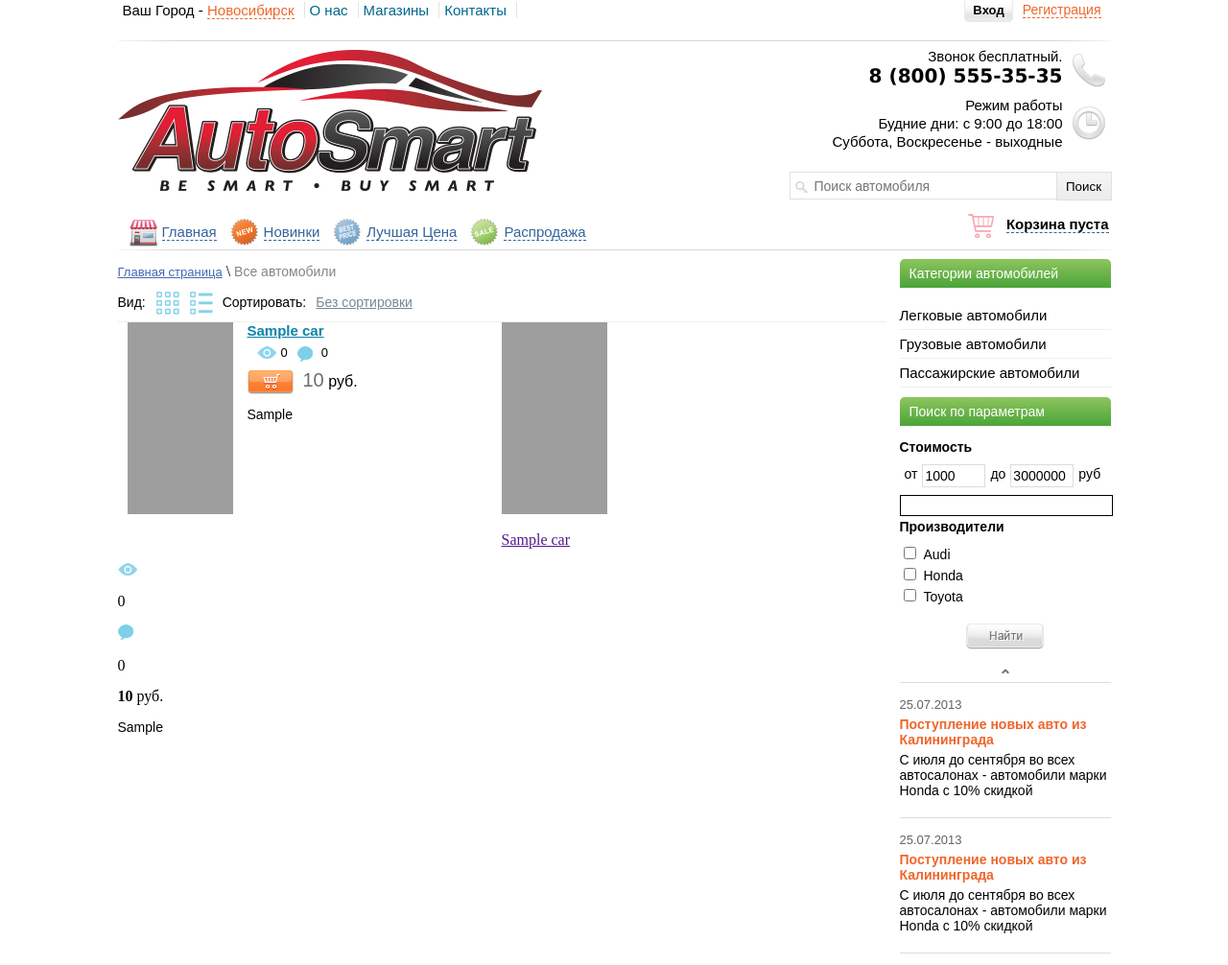
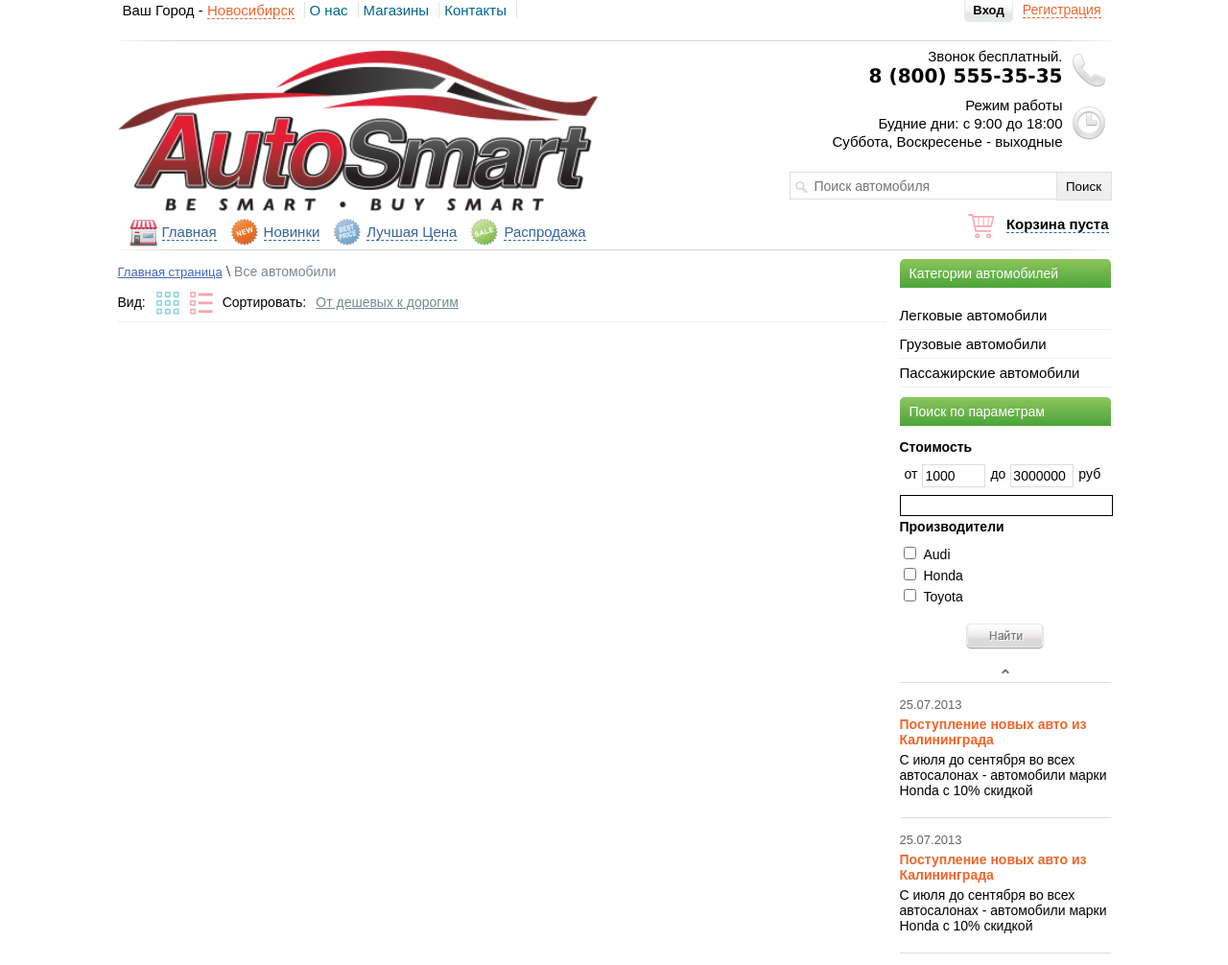
Before and after one commit to ENS1337/autosmart, a PHP site: page /index.php?sort=price-asc in a window 1280 px wide. Shown: the top 1006 px of the page at 96% size. Run offline with PHP 8.4, Linux system fonts and the light colour scheme; tables that the repository leaves empty or names only in its code hold one stand-in row (values such as "Sample post"); grey boxes are pictures that could not be loaded.

Commit message:
Applied auto sorting on the main page

```diff
--- a/www/css/style.css
+++ b/www/css/style.css
@@ -86,6 +86,8 @@
     height: 5px;
 }
 #img-logo{
+    width: 500px;
+    height: 180px;
     position: absolute;
 }
 /* Блок с информацией о работе автомагазина */
@@ -425,9 +427,9 @@
     border: 1px solid #A3C0D2;
     position: absolute;
     width: 200px;
-    height: 108px;
     background-color: white;
     padding-top: 5px;
+    padding-bottom: 5px;
     display: none;
 }
 #sorting-list li{
@@ -438,6 +440,7 @@
     font: 15px sans-serif;
     text-decoration: none;
     color: black;
+    background-color: white;
 }
 #sorting-list a:hover{
     text-decoration: underline;
@@ -469,6 +472,7 @@
 .reviews-and-counts-grid{
     height: 20px;
     margin-top: 5px;
+    margin-left: 45px;
 }
 .reviews-and-counts-grid > li{
     float: left;
@@ -509,6 +513,82 @@
     background: url(/images/add-cart-active.png);
 }
 .mini-featurescar{
-    font:14px/16px sans-serif;
+    font:12px/14px sans-serif;
     margin-top: 10px;
 }
+/*Линейный стиль магазина*/
+.block-images-list{
+    float: left;
+    margin-right: 15px;
+    min-height: 160px;
+    height: auto;
+}
+#block-car-list{
+    display: none;
+}
+#block-car-list > li{
+    border-bottom: 1px solid #E6E6E6;
+    min-height: 160px;
+    height: auto;
+    margin-top: 15px;
+    padding-bottom: 5px;
+}
+.reviews-and-counts-list{
+    position: absolute;
+    margin-left: 670px;
+}
+.reviews-and-counts-list > li{
+    float: left;
+    margin-left: 10px;
+    margin-top: 3px;
+}
+.reviews-and-counts-list > li > p{
+    margin-left: 25px;
+    margin-top: -1px;
+    font: 13px sans-serif;
+}
+.reviews-and-counts-list > li > img{
+    position: absolute;
+}
+.style-title-list{
+    margin-top: 0px;
+    margin-bottom: 0px;
+}
+.style-title-list a{
+    font: bold 15px sans-serif;
+    color:  #0A83AB;
+    text-decoration: underline;
+}
+.style-title-list a:hover{
+    color: #EF662B;
+}
+.add-cart-style-list{
+    width: 48px;
+    height: 25px;
+    display: block;
+    cursor: pointer;
+    float: left;
+    margin-top: 8px;
+    margin-right: 10px;
+    background: url(/images/add-cart-norm.png);
+}
+.add-cart-style-list:hover{
+    background: url(/images/add-cart-hover.png);
+}
+.add-cart-style-list:active{
+    background: url(/images/add-cart-active.png);
+}
+.style-price-list{
+    font: 16px sans-serif;
+    margin-top: 7px;
+}
+.style-price-list strong{
+    font: 20px sans-serif;
+    color: #6B6D73;
+}
+.mini-description-list{
+    font: 15px sans-serif;
+    margin: 0;
+
+}
+}
--- a/www/include/block-header.php
+++ b/www/include/block-header.php
@@ -15,7 +15,7 @@
     <!-- Линия -->
     <div id="top-line"></div>
     <!-- Логотип -->
-    <img id="img-logo" src="/images/logo-lg.png" />
+    <a href="index.php"><img id="img-logo" src="/images/logo.png" /></a>
     <!-- Информационный блок. -->
         <div id="presonal-info">
             <p align="right">Звонок бесплатный.</p>
--- a/www/index.php
+++ b/www/index.php
@@ -1,5 +1,35 @@
 <?php
 	include("include/db_connect.php");
+
+    $sorting= $_GET["sort"];
+
+    switch ($sorting){
+
+    case 'price-asc';
+    $sorting = 'price ASC';
+    $sort_name = 'От дешевых к дорогим';
+    break;
+
+    case 'price-desc';
+    $sorting = 'price DESC';
+    $sort_name = 'От дорогих к дешевым';
+    break;
+
+    case 'news';
+    $sorting = 'datetime DESC';
+    $sort_name = 'Новинки';
+    break;
+
+    case 'mark';
+    $sorting = 'mark_auto';
+    $sort_name = 'Новинки';
+    break;
+
+    default:
+    $sorting = 'cars_id DESC';
+    $sort_name = 'Нет сортировки';
+    break;
+    }
 ?>
 <!DOCTYPE HTML>
 <html>
@@ -11,6 +41,7 @@
     <script type="text/javascript" src="/js/jquery-1.8.2.min.js"></script>
     <script type="text/javascript" src="/js/jcarousellite_1.0.1.js"></script>
     <script type="text/javascript" src="/js/shop-script.js"></script>
+    <script type="text/javascript" src="/js/jquery.cookie.min.js"></script>
 	<title>Интернет-магазин по продаже автомобилей</title>
         <style>
             li{list-style-type: none}
@@ -39,19 +70,19 @@
                     <li><img id="style-list" src="images/icon-list.png"/></li>
 
                     <li>Сортировать: </li>
-                    <li><a id="select-sort">Без сортировки</a>
+                    <li><a id="select-sort"><?php echo $sort_name;?></a>
                         <ul id="sorting-list">
-                            <li><a href="">От дешовых к дорогим</a></a></li>
-                            <li><a href="">От дорогих к дешовым</a></a></li>
-                            <li><a href="">Новинки</a></a></li>
-                            <li><a href="">От А-Я</a></a></li>
+                            <li><a href="index.php?sort=price-asc">От дешевых к дорогим</a></a></li>
+                            <li><a href="index.php?sort=price-desc">От дорогих к дешевым</a></a></li>
+                            <li><a href="index.php?sort=news">Новинки</a></a></li>
+                            <li><a href="index.php?sort=mark">От А-Я</a></a></li>
                         </ul>
                     </li>
                 </ul>
         </div>
     <ul id="block-car-grid">
     <?php
-	  $result = mysql_query("SELECT * FROM table_cars",$link);
+	  $result = mysql_query("SELECT * FROM table_cars WHERE visible='1' ORDER BY $sorting",$link);
 
       if(mysql_numrows($result) > 0)
       {
@@ -76,12 +107,12 @@
             echo'<li>
                     <div class="block-images-grid">
                         <img src="'.$img_path.'" width="'.$width.'" height="'.$height.'" />
-                    </div>
-                    <p class="style-title-grid"><a href="">'.$row["title"].'</a></p>
-                    <ul class="reviews-and-counts-grid">
+                        <ul class="reviews-and-counts-grid">
                         <li><img src="/images/eye-icon.png"/><p>0</p></li>
                         <li><img src="/images/comment-icon.png"/><p>0</p></li>
                     </ul>
+                    </div>
+                    <p class="style-title-grid"><a href="">'.$row["title"].'</a></p>
                     <a class="add-cart-style-grid"></a>
                     <p class="style-price-grid"><strong>'.$row["price"].'</strong> руб.</p>
                     <div class="mini-featurescar">
@@ -96,7 +127,7 @@
 
     <ul id="block-car-list">
     <?php
-	  $result = mysql_query("SELECT * FROM table_cars",$link);
+	  $result = mysql_query("SELECT * FROM table_cars WHERE visible='1' ORDER BY $sorting",$link);
 
       if(mysql_numrows($result) > 0)
       {
@@ -104,8 +135,8 @@
         do{
             if  ($row["image"] != "" && file_exists("./uploads_images/".$row["image"])){
                     $img_path = './uploads_images/'.$row["image"];
-                    $max_width = 200;
-                    $max_height = 200;
+                    $max_width = 150;
+                    $max_height = 150;
                      list($width, $height) = getimagesize($img_path);
                     $ratioh = $max_height/$height;
                     $ratiow = $max_width/$width;
@@ -114,24 +145,26 @@
                     $height = intval($ratio*$height);
             }
                     else{
-                    $img_path = "/images/no-image.png";
-                    $width = 110;
-                    $height = 200;
+                    $img_path = "/images/noimages80x70.png";
+                    $width = 80;
+                    $height = 70;
                     }
             echo'<li>
                     <div class="block-images-list">
                         <img src="'.$img_path.'" width="'.$width.'" height="'.$height.'" />
                     </div>
 
-                    <p class="style-title-list"><a href="">'.$row["title"].'</a></p>
                     <ul class="reviews-and-counts-list">
                         <li><img src="/images/eye-icon.png"/><p>0</p></li>
                         <li><img src="/images/comment-icon.png"/><p>0</p></li>
                     </ul>
+
+                    <p class="style-title-list"><a href="">'.$row["title"].'</a></p>
                     <a class="add-cart-style-list"></a>
+
                     <p class="style-price-list"><strong>'.$row["price"].'</strong> руб.</p>
-                    <div class="mini-featurescar">
-                        '.$row["mini_featurescar"].'
+                    <div class="mini-description-list">
+                        '.$row["mini_description"].'
                     </div>
                 </li>';
 
--- /dev/null
+++ b/www/js/jquery.cookie.min.js
@@ -0,0 +1 @@
+jQuery.cookie=function(b,j,m){if(typeof j!="undefined"){m=m||{};if(j===null){j="";m.expires=-1}var e="";if(m.expires&&(typeof m.expires=="number"||m.expires.toUTCString)){var f;if(typeof m.expires=="number"){f=new Date();f.setTime(f.getTime()+(m.expires*24*60*60*1000))}else{f=m.expires}e="; expires="+f.toUTCString()}var l=m.path?"; path="+(m.path):"";var g=m.domain?"; domain="+(m.domain):"";var a=m.secure?"; secure":"";document.cookie=[b,"=",encodeURIComponent(j),e,l,g,a].join("")}else{var d=null;if(document.cookie&&document.cookie!=""){var k=document.cookie.split(";");for(var h=0;h<k.length;h++){var c=jQuery.trim(k[h]);if(c.substring(0,b.length+1)==(b+"=")){d=decodeURIComponent(c.substring(b.length+1));break}}}return d}};
--- a/www/js/shop-script.js
+++ b/www/js/shop-script.js
@@ -1,5 +1,5 @@
 $(document).ready(function() {
-
+    /*Правый блок новостей*/
    $("#newsticker").jCarouselLite({
 		vertical: true,
 		hoverPause:true,
@@ -9,4 +9,34 @@ $(document).ready(function() {
 		auto:3000,
 		speed:500
 	});
+    /*Кнопки Вид (Сетка или Список)*/
+    $("#style-grid").click(function(){
+        $("#block-car-grid").show();
+        $("#block-car-list").hide();
+        $("#style-grid").attr("src","/images/icon-grid-active.png")
+        $("#style-list").attr("src","/images/icon-list.png")
+        $.cookie('select_style','grid')
+    });
+    $("#style-list").click(function(){
+        $("#block-car-grid").hide();
+        $("#block-car-list").show();
+        $("#style-list").attr("src","/images/icon-list-active.png")
+        $("#style-grid").attr("src","/images/icon-grid.png")
+        $.cookie('select_style','list')
+    });
+    if($.cookie('select_style') == 'grid'){
+        $("#block-car-grid").show();
+        $("#block-car-list").hide();
+        $("#style-grid").attr("src","/images/icon-grid-active.png")
+        $("#style-list").attr("src","/images/icon-list.png")
+    }else{
+        $("#block-car-grid").hide();
+        $("#block-car-list").show();
+        $("#style-list").attr("src","/images/icon-list-active.png")
+        $("#style-grid").attr("src","/images/icon-grid.png")
+    }
+    /*Вид сортировки*/
+    $("#select-sort").click(function(){
+        $("#sorting-list").slideToggle(200);
+    });
  });
```
Also changed, not shown: www/images/logo.png (renamed from www/images/logo-lg.png), www/images/no-image.png (added), www/images/noimages80x70.png (added).
